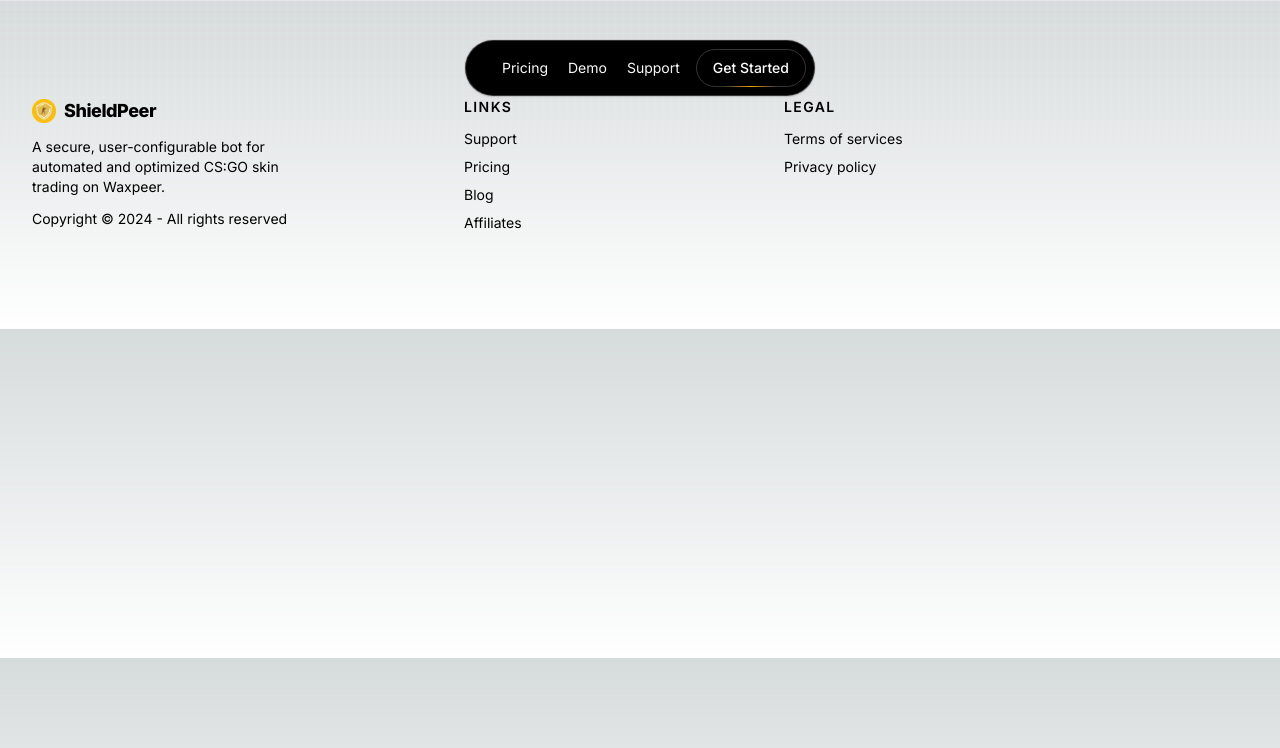
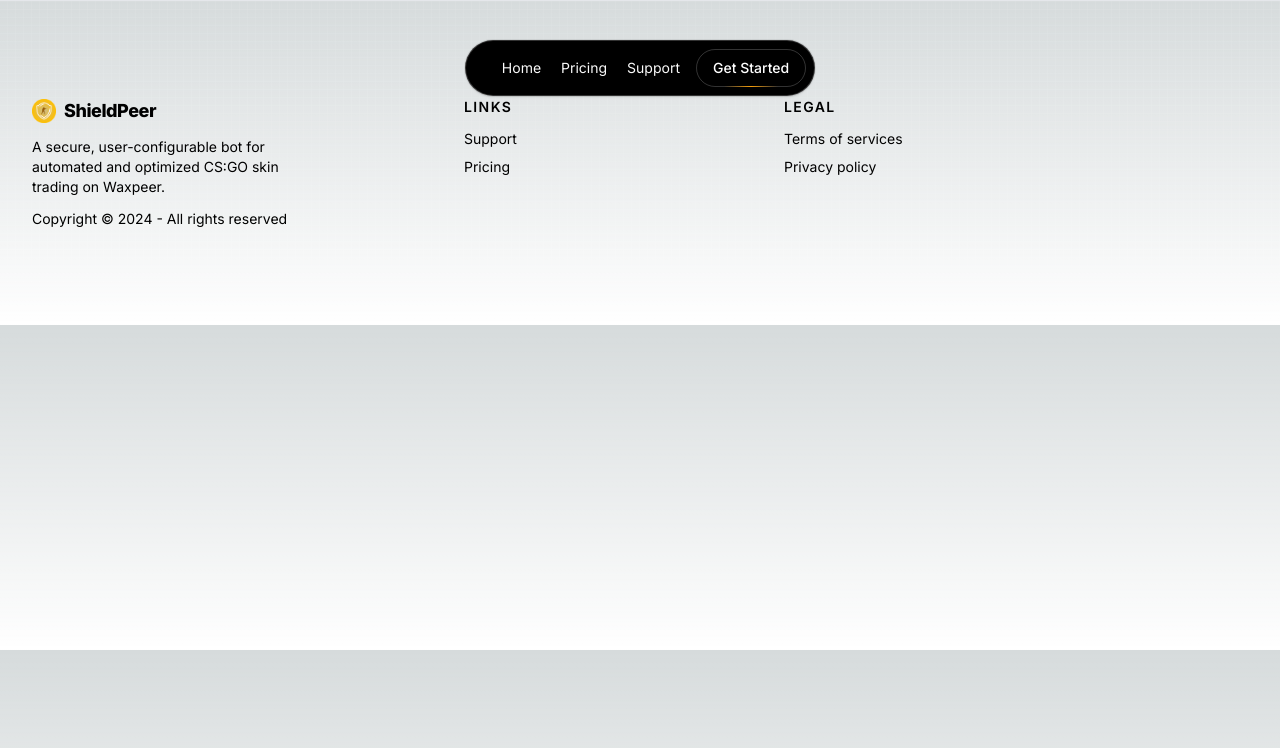
Before and after one commit to gargmegham/ShieldPeer, a Next.js app: page / in a window 1280 px wide. Shown: the top 748 px of the page. Built offline with nearby package versions, Linux system fonts and the light colour scheme.

Commit message:
chore: Remove unnecessary links from Navbar and update icons

```diff
--- a/src/components/Footer.tsx
+++ b/src/components/Footer.tsx
@@ -55,12 +55,6 @@ const Footer = () => {
                 <Link href="/#pricing" className="link link-hover">
                   Pricing
                 </Link>
-                <Link href="/blog" className="link link-hover">
-                  Blog
-                </Link>
-                <a href="/#" target="_blank" className="link link-hover">
-                  Affiliates
-                </a>
               </div>
             </div>
 
--- a/src/components/Navbar.tsx
+++ b/src/components/Navbar.tsx
@@ -5,28 +5,8 @@ import React from "react";
 import { motion, AnimatePresence } from "framer-motion";
 import { cn } from "@/utils/cn";
 import { AiOutlineHome } from "react-icons/ai";
-import { GrProjects } from "react-icons/gr";
 import { HiOutlineOfficeBuilding } from "react-icons/hi";
-
-const navItems = [
-  {
-    name: "Pricing",
-    link: "#pricing",
-    icon: <AiOutlineHome className="size-4 text-neutral-500 dark:text-white" />,
-  },
-  {
-    name: "Demo",
-    link: "#demo",
-    icon: <GrProjects className="size-4 text-neutral-500 dark:text-white" />,
-  },
-  {
-    name: "Support",
-    link: "/support",
-    icon: (
-      <HiOutlineOfficeBuilding className="size-4 text-neutral-500 dark:text-white" />
-    ),
-  },
-];
+import { MdOutlinePriceChange, MdOutlineSupport } from "react-icons/md";
 
 const Navbar = () => {
   const router = useRouter();
@@ -46,20 +26,43 @@ const Navbar = () => {
         }}
         className="flex max-w-fit fixed top-10 inset-x-0 mx-auto border border-transparent dark:border-white/[0.2] rounded-full dark:bg-black bg-white shadow-[0px_2px_3px_-1px_rgba(0,0,0,0.1),0px_1px_0px_0px_rgba(25,28,33,0.02),0px_0px_0px_1px_rgba(25,28,33,0.08)] z-[5000] pr-2 pl-8 py-2  items-center justify-center space-x-4"
       >
-        {navItems.map((navItem, idx) => (
         <button
-            key={`link=${idx}`}
           onClick={() => {
-              router.push(navItem.link);
+            router.push("/");
           }}
           className={cn(
             "relative dark:text-neutral-50 items-center flex space-x-1 text-neutral-600 dark:hover:text-neutral-300 hover:text-neutral-500"
           )}
         >
-            <span className="block sm:hidden">{navItem.icon}</span>
-            <span className="hidden sm:block text-sm">{navItem.name}</span>
+          <span className="block sm:hidden">
+            <AiOutlineHome className="size-4 text-neutral-500 dark:text-white" />
+          </span>
+          <span className="hidden sm:block text-sm">Home</span>
         </button>
-        ))}
+        <button
+          onClick={() => {
+            router.push("/#pricing");
+          }}
+          className={cn(
+            "relative dark:text-neutral-50 items-center flex space-x-1 text-neutral-600 dark:hover:text-neutral-300 hover:text-neutral-500"
+          )}
+        >
+          <span className="block sm:hidden">
+            <MdOutlinePriceChange className="size-4 text-neutral-500 dark:text-white" />
+          </span>
+          <span className="hidden sm:block text-sm">Pricing</span>
+        </button>
+        <a
+          href="mailto:business@meghamgarg.com"
+          className={cn(
+            "relative dark:text-neutral-50 items-center flex space-x-1 text-neutral-600 dark:hover:text-neutral-300 hover:text-neutral-500"
+          )}
+        >
+          <span className="block sm:hidden">
+            <MdOutlineSupport className="size-4 text-neutral-500 dark:text-white" />
+          </span>
+          <span className="hidden sm:block text-sm">Support</span>
+        </a>
         <button
           onClick={() => {}}
           className="border text-sm font-medium relative border-neutral-200 dark:border-white/[0.2] text-black dark:text-white px-4 py-2 rounded-full"
```
Lines whose indentation alone changed are shown as unchanged.
